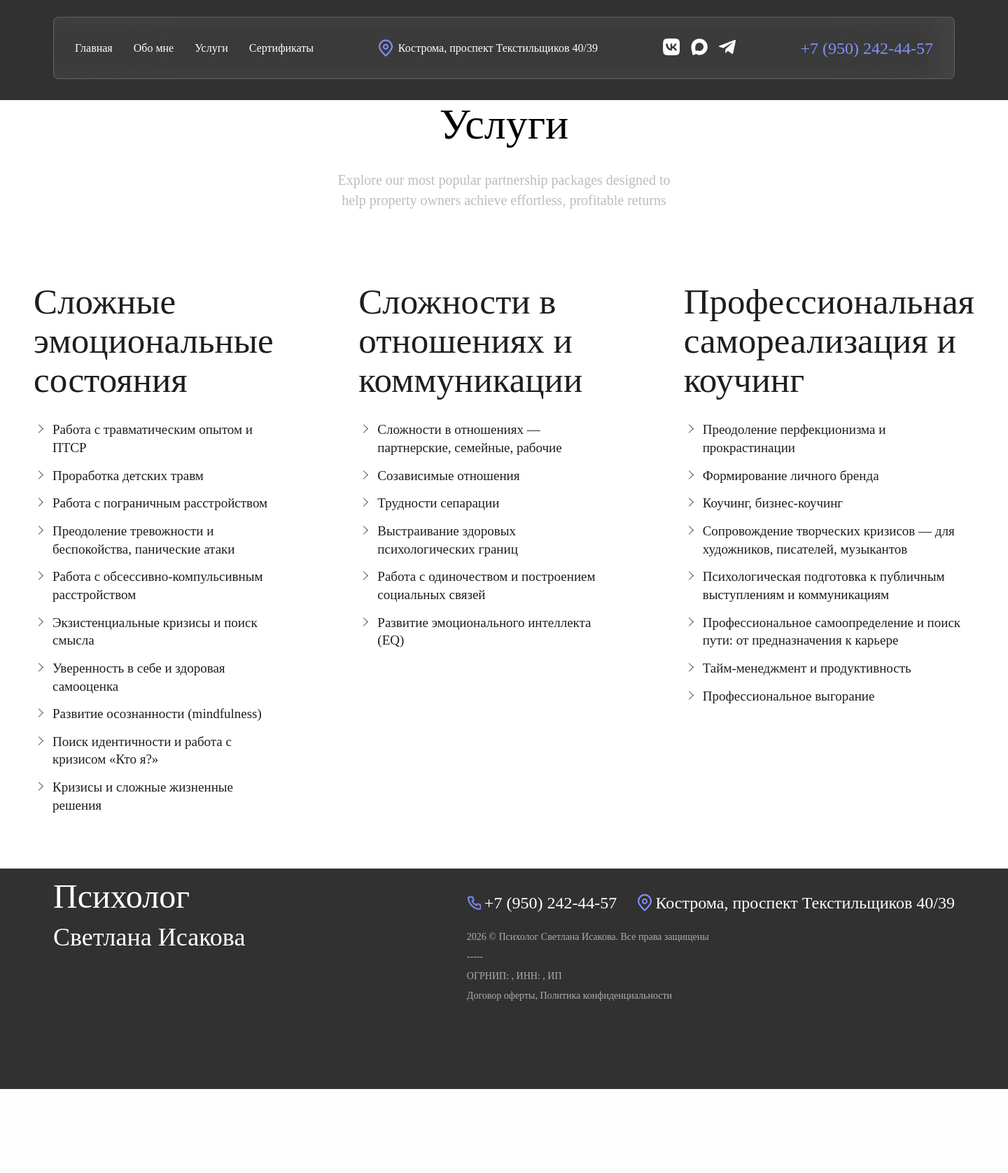
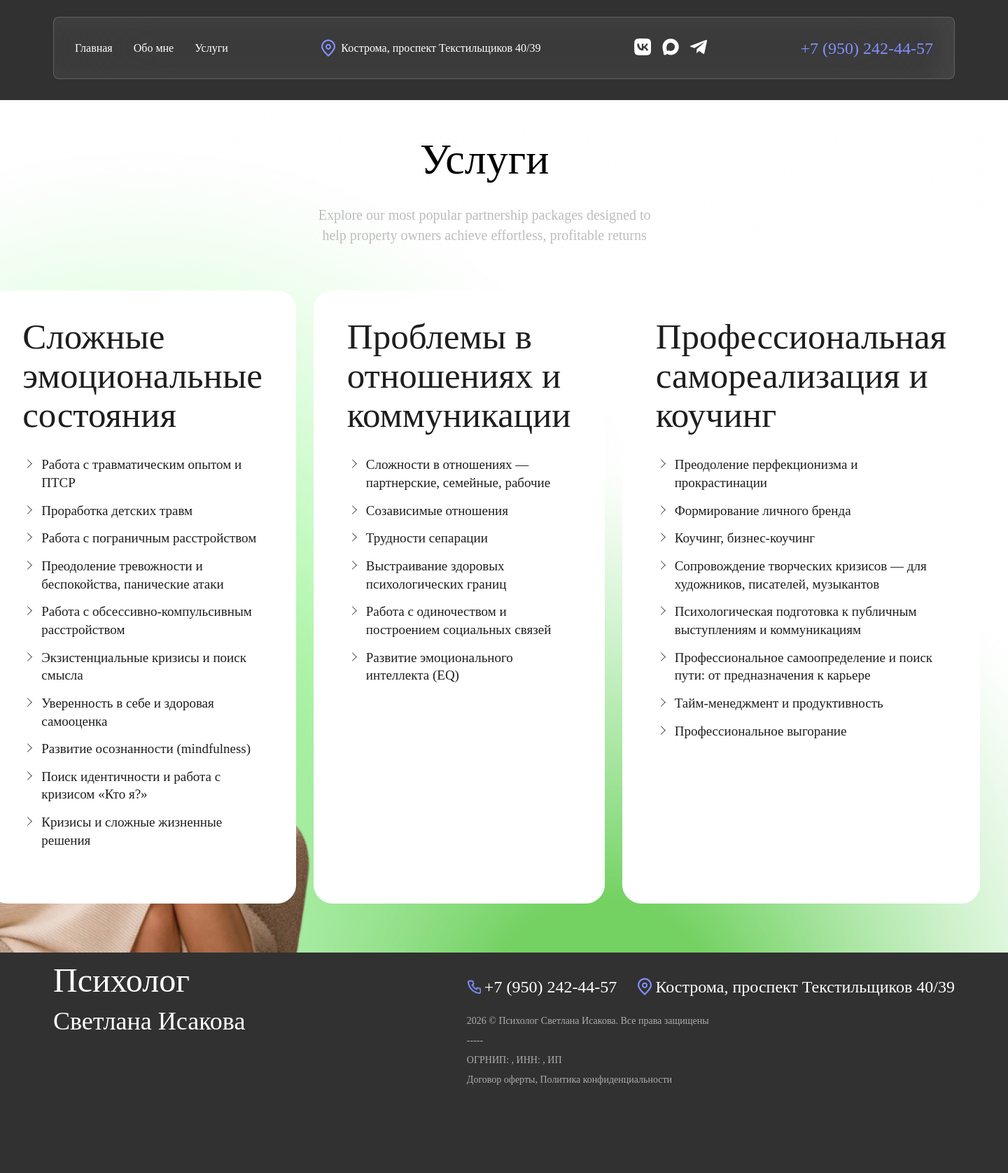
Before and after one commit to artep1kgames/psyco, a Django app: page /services in a window 1440 px wide. Shown: the whole page at 70% size. Before the commit the page ends 1556 px from the top, so only its background shows below. Run offline with Django 5.2, Linux system fonts and the light colour scheme.

Commit message:
Восьмой день

```diff
--- a/isakova/templates/about.html
+++ b/isakova/templates/about.html
@@ -6,7 +6,7 @@
   <div class="container withPadding">
     <!-- <h3 class="about__title subtitle">Обо мне</h3> -->
     <div class="about__blocks">
-      <img src="static/image/about.jpg" alt="" class="about__photo" loading="lazy">
+      <img src="static/image/about.jpg" alt="" class="about__photo">
       <div class="about__paper border1 text">
         <div class="about__name">Меня зовут Светлана Исакова</div>
         <p class="about__text">
--- a/isakova/templates/base.html
+++ b/isakova/templates/base.html
@@ -19,9 +19,9 @@
                 <li class="nav__item hover">
                     <a class="scrollTo" href="/services">Услуги</a>
                 </li>
-                <li class="nav__item hover">
+                <!-- <li class="nav__item hover">
                     <a class="scrollTo" href="/documents">Сертификаты</a>
-                </li>
+                </li> -->
             </ul>
             <a href="https://yandex.ru/maps/7/kostroma/house/prospekt_tekstilshchikov_40_39/YEkYfwZoQEYCQFttfXt2c3RrYg==/?ll=40.918935%2C57.772886&z=17.19" target="_blank" class="header__location hover">
             <img src="static/image/location.png" alt="" loading="lazy">
@@ -85,9 +85,9 @@
                 <li class="sidebar__item hover">
                     <a class="scrollTo" href="/services">Услуги</a>
                 </li>
-                <li class="sidebar__item hover">
+                <!-- <li class="sidebar__item hover">
                     <a class="scrollTo" href="/documents">Сертификаты</a>
-                </li>
+                </li> -->
             </ul>
 
             <a href="https://yandex.ru/maps/7/kostroma/house/prospekt_tekstilshchikov_40_39/YEkYfwZoQEYCQFttfXt2c3RrYg==/?ll=40.918935%2C57.772886&z=17.19" target="_blank" class="sidebar__address hover">
--- a/isakova/templates/services.html
+++ b/isakova/templates/services.html
@@ -3,6 +3,9 @@
 {% block title %}{% endblock %}
 
 {% block content %}
+
+<div class="services">
+    <div class="services-content">
         <div class="services-header">
                 <h1>Услуги</h1>
 
@@ -11,7 +14,6 @@
                     help property owners achieve effortless, profitable returns
                 </p>
         </div>
-
         <div class="services-container">
 
             <div class="service-card">
@@ -31,7 +33,7 @@
             </div>
 
             <div class="service-card">
-            <h2>Сложности в отношениях и коммуникации</h2>
+                <h2>Проблемы в отношениях и коммуникации</h2>
                 <ul>
                     <li>Сложности в отношениях — партнерские, семейные, рабочие</li>
                     <li>Созависимые отношения</li>
@@ -57,4 +59,6 @@
                 </ul>
             </div>
         </div>
+    </div>
+</div>
 {% endblock %}
--- a/static/css/styles.css
+++ b/static/css/styles.css
@@ -83,6 +83,14 @@ button {
   background: unset;
   border: unset;
   padding: unset;
+}
+
+.home_text {
+  width: 100%;
+  display: flex;
+  flex-direction: column;
+  justify-content: center;
+  align-items: center;
 }
 
 .container {
@@ -611,7 +619,7 @@ button {
   .banner__button.desktop {
     max-width: 373px;
     margin-top: 88px;
-    display: inline-block;
+    display: flex;
   }
 }
 
@@ -2479,13 +2487,28 @@ button {
 }
 
 .services {
-    min-height: 100vh;
+    min-height: calc(100vh - 140px);
     padding: 50px 40px 70px;
+    background-image: url(../image/services.png);
+    background-size: cover;
+    background-position: center bottom;
+    background-repeat: no-repeat;
+    display: flex;
+    justify-content: flex-end;
+    align-items: center;
+
+}
+
+.services-content {
+  display: flex;
+  flex-direction: column;
+  align-items: center;
 }
 
 .services-header {
     text-align: center;
     margin-bottom: 64px;
+    position: relative;
 }
 
 .services-header h1 {
@@ -2505,19 +2528,20 @@ button {
 .services-container {
     max-width: 1530px;
     margin: 0 auto;
-    display: grid;
-    grid-template-columns: repeat(3, 1fr);
+    display: flex;
     gap: 25px;
+    position: relative;
 }
 
 .service-card {
     background: #ffffff;
     color: #1e1e1e;
     min-height: 553px;
-    border-radius: 27px 27px 0 27px;
+    border-radius: 27px 27px 27px 27px;
     padding: 38px 48px 64px;
     display: flex;
     flex-direction: column;
+    flex: 1;
 }
 
 .service-card h2 {
@@ -2561,8 +2585,12 @@ button {
 }
 
 @media (max-width: 1000px) {
+    .services {
+      justify-content: center;
+    }
+
     .services-container {
-        grid-template-columns: 1fr;
+        flex-direction: column;
         max-width: 600px;
     }
 
@@ -2618,3 +2646,6 @@ button {
 .border2 {
   border-radius: 0px 0px 12px 12px;
 }
+.services-image {
+  position: absolute;
+}
```
Also changed, not shown: isakova/templates/home.html (+11 -7 lines), static/image/services.PNG (added). Lines whose indentation alone changed are shown as unchanged.
